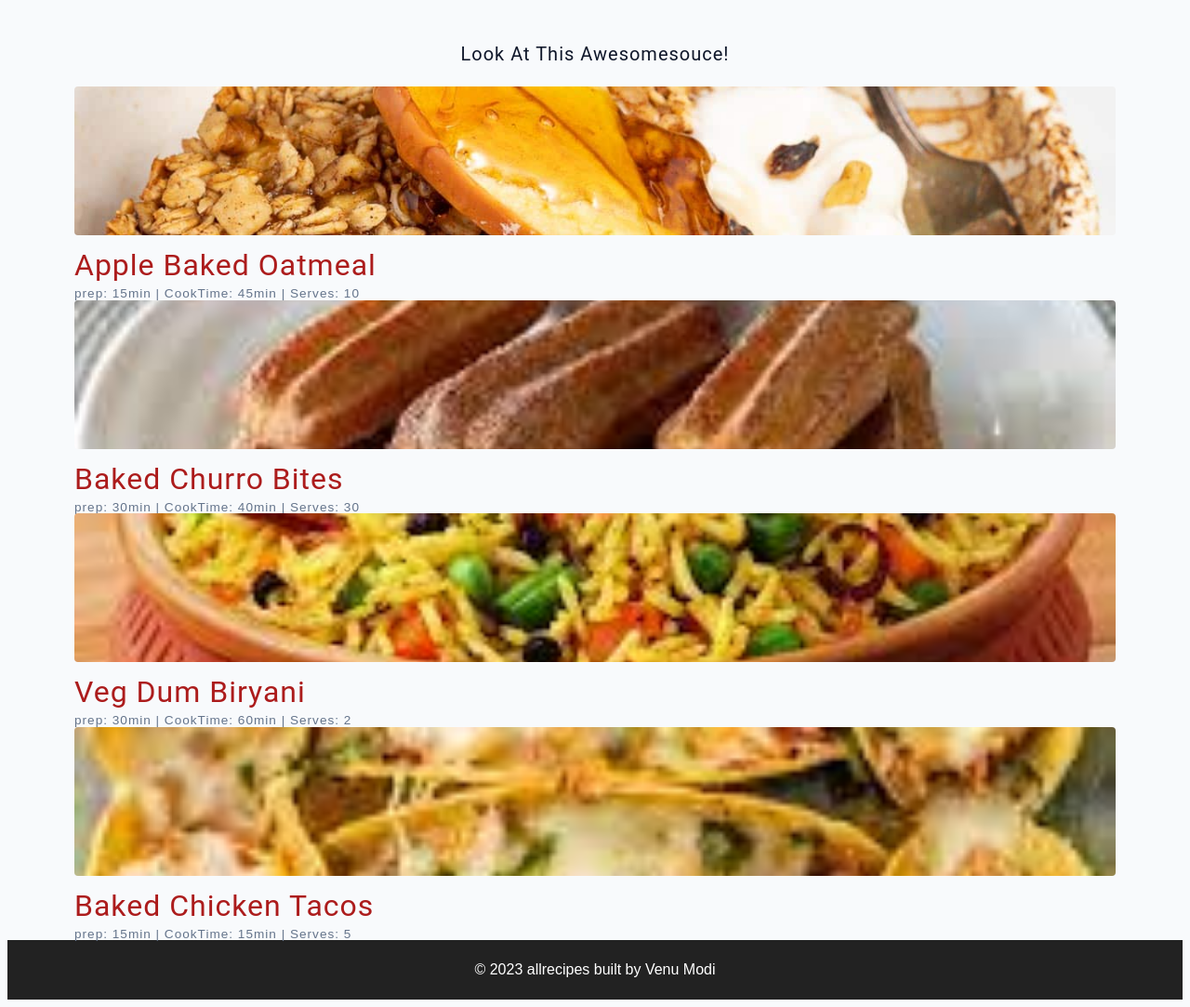
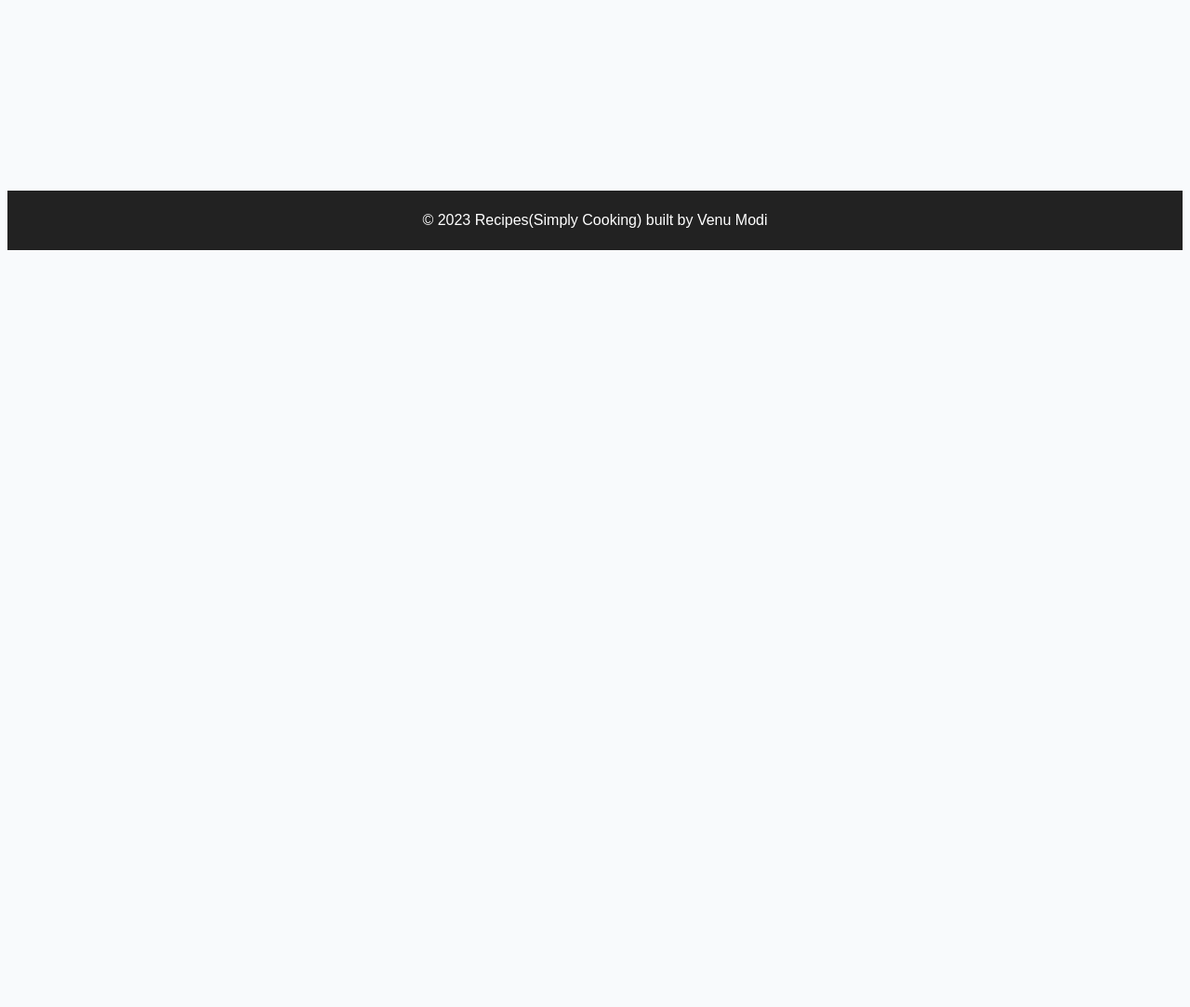
Before and after one commit to VenuModi/webIntegration_labb1, a plain HTML site: page about.html in a window 1280 px wide. Shown: the part 539-1622 px from the top of the page at 93% size. After the commit the page ends 816 px from the top, so only its background shows below. Drawn offline with Linux system fonts and the light colour scheme.

Commit message:
Modified html code

```diff
--- a/about.html
+++ b/about.html
@@ -45,62 +45,16 @@
             <p>Taiyaki tumblr flexitairan jean shorts brunch, aesthetic salvia retro.</p>
             <a href="contact.html" class="btn">contact</a>
           </article>
-          <img src="images/PouringSalt.jpg" alt="Pouring salt"
+          <img src="images/AboutPg.avif" alt="Chopping board"
           class="img about-img">
         </section>
-        <section class="featured-recipes">
-          <h5 class="featured-title">Look At this Awesomesouce!</h5>
-          <!--single recipe-->
-          <a href="single.html" class="recipe">
-            <img
-              src="images/Breakfast/AppleBakedOatmeal.jpg"
-              alt="food"
-              class="img recipe-img"
-            />
-            <h5>Apple Baked Oatmeal</h5>
-            <p>prep: 15min | CookTime: 45min | Serves: 10</p>
-          </a>
-          <!-- end of single recipe-->
-          <!--single recipe-->
-          <a href="single.html" class="recipe">
-            <img
-              src="images/Dessert/akedChurroBites.jpg"
-              alt="food"
-              class="img recipe-img"
-            />
-            <h5>Baked Churro Bites</h5>
-            <p>prep: 30min | CookTime: 40min | Serves: 30</p>
-          </a>
-          <!-- end of single recipe-->
-          <!--single recipe-->
-          <a href="single.html" class="recipe">
-            <img
-              src="images/Lunch/VegDumBiryani.jpg"
-              alt="food"
-              class="img recipe-img"
-            />
-            <h5>Veg Dum Biryani</h5>
-            <p>prep: 30min | CookTime: 60min | Serves: 2</p>
-          </a>
-          <!-- end of single recipe-->
-          <!--single recipe-->
-          <a href="single.html" class="recipe">
-            <img
-              src="images/Dinner/BakedChikenTacos.jpg"
-              alt="food"
-              class="img recipe-img"
-            />
-            <h5>Baked Chicken Tacos</h5>
-            <p>prep: 15min | CookTime: 15min | Serves: 5</p>
-          </a>
-          <!-- end of single recipe-->
-        </section>
+
     </main>
     <!--end of main-->
     <!-- footer-->
     <footer class="page-footer">
       <p>&copy; <span id="date"></span>
-      <span class="footer-logo"> allrecipes</span>
+      <span class="footer-logo">Recipes(Simply Cooking)</span>
       built by Venu Modi
       </p>
     </footer>
--- a/style.css
+++ b/style.css
@@ -396,7 +396,7 @@ Hero
 */
 .hero{
     height: 40vh;
-    background: url('images/coverpg.jpg') center/cover no-repeat;
+    background: url('images/CoverOage.avif') center/cover no-repeat;
     margin-bottom: 2rem;
     border-radius: 0.25rem;
     position: relative;
```
Also changed, not shown: 404.html (+1 -1 lines), contact.html (+1 -48 lines), index.html (+7 -7 lines), recipes.html (+5 -5 lines), single.html (+1 -1 lines).
